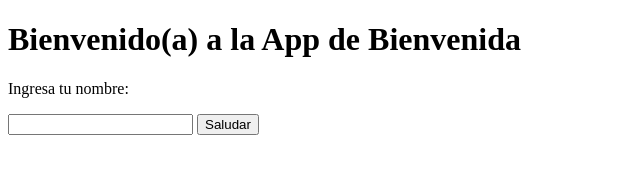
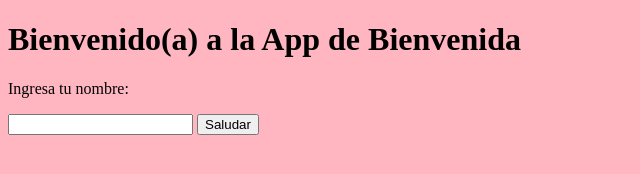
Before and after one commit to YeimmyLugo/appJavaEjemplo, a plain HTML site: page appEjemplo/build/web/index.html in a window 1280 px wide. Shown: the whole page, without its empty margins (0-640 px from the left). Drawn offline with Linux system fonts and the light colour scheme.

Commit message:
Add files via upload

```diff
--- a/appEjemplo/build/web/index.html
+++ b/appEjemplo/build/web/index.html
@@ -8,6 +8,11 @@ Click nbfs://nbhost/SystemFileSystem/Templates/JSP_Servlet/Html.html to edit thi
         <title>Hello world</title>
         <meta charset="UTF-8">
         <meta name="viewport" content="width=device-width, initial-scale=1.0">
+        <style>
+            body {
+              background-color: #ffb6c1; /* Aquí puedes usar cualquier color en formato hexadecimal o el nombre del color */
+            }
+        </style>
         <script>
             function saludar() {
               var nombre = document.getElementById("nombre").value;
```
Also changed, not shown: appEjemplo/web/index.html (+5 -0 lines), 1 other file.
